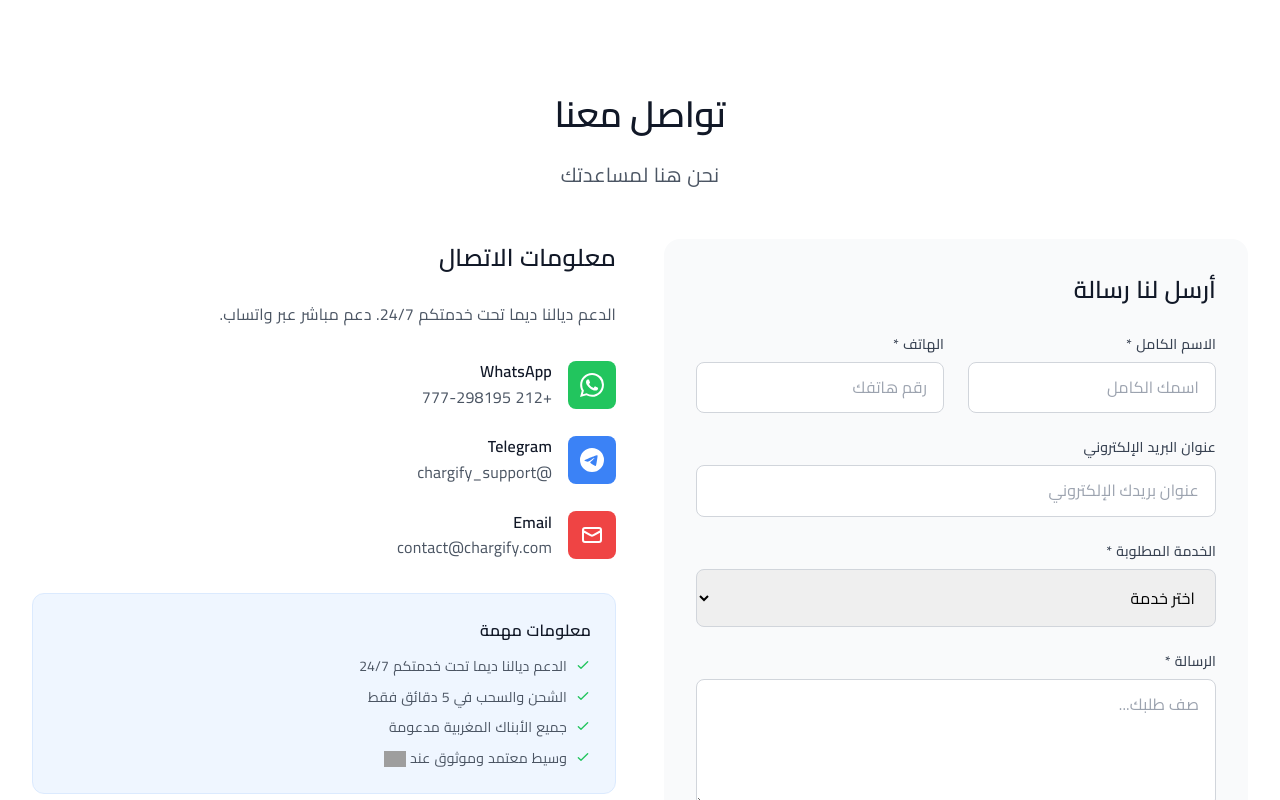
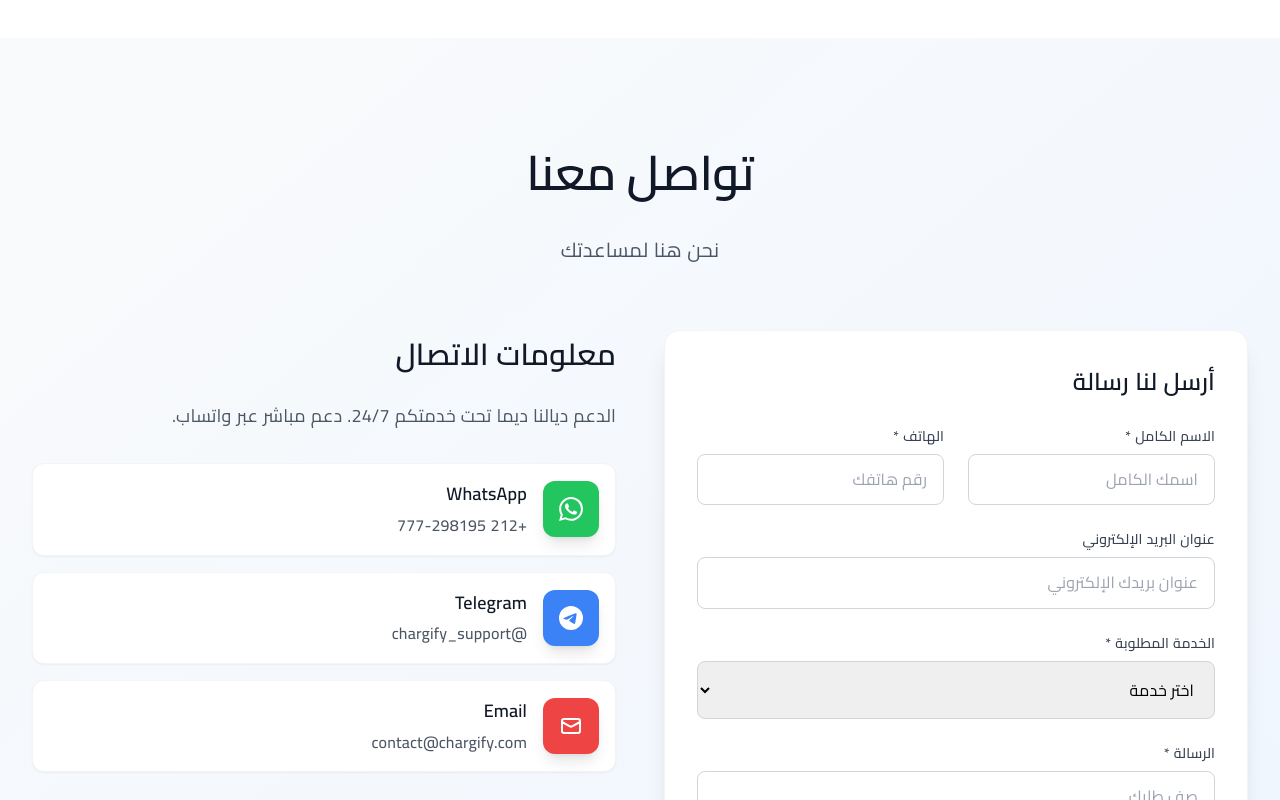
Before and after one commit to nbk265117/chargify, a React (Vite) app: page / in a window 1280 px wide. Shown: the part 7100-7900 px from the top of the page. Built offline with nearby package versions, Linux system fonts and the light colour scheme; grey boxes are pictures that could not be loaded.

Commit message:
Improve Contact section styling: Modern design with better visual hierarchy and spacing

```diff
--- a/src/components/Contact.jsx
+++ b/src/components/Contact.jsx
@@ -70,21 +70,21 @@ const Contact = () => {
   ]
 
   return (
-    <section id="contact" className="py-12 bg-white">
+    <section id="contact" className="py-16 lg:py-24 bg-gradient-to-br from-gray-50 to-blue-50">
       <div className="max-w-7xl mx-auto px-4 sm:px-6 lg:px-8">
         {/* Header */}
-        <div className="text-center mb-12">
-          <h2 className="text-3xl lg:text-4xl font-bold text-gray-900 mb-4">
+        <div className="text-center mb-16">
+          <h2 className="text-4xl lg:text-5xl font-bold text-gray-900 mb-6">
             {t('contact.title')}
           </h2>
-          <p className="text-xl text-gray-600 max-w-3xl mx-auto">
+          <p className="text-xl text-gray-600 max-w-3xl mx-auto leading-relaxed">
             <LogoText>{t('contact.subtitle')}</LogoText>
           </p>
         </div>
 
         <div className={`grid grid-cols-1 lg:grid-cols-2 gap-12 ${isRTL ? 'lg:grid-cols-2-reverse' : ''}`}>
           {/* Contact Form */}
-          <div className={`bg-gray-50 rounded-2xl p-8 ${isRTL ? 'text-right' : 'text-left'}`}>
+          <div className={`bg-white rounded-2xl p-8 shadow-xl border border-gray-100 ${isRTL ? 'text-right' : 'text-left'}`}>
             <h3 className="text-2xl font-bold text-gray-900 mb-6">
               {t('contact.sendMessage')}
             </h3>
@@ -192,31 +192,31 @@ const Contact = () => {
           {/* Contact Information */}
           <div className={`space-y-8 ${isRTL ? 'text-right' : 'text-left'}`}>
             <div>
-              <h3 className="text-2xl font-bold text-gray-900 mb-6">
+              <h3 className="text-3xl font-bold text-gray-900 mb-6">
                 {t('contact.contactInfo')}
               </h3>
-              <p className="text-gray-600 mb-8">
+              <p className="text-lg text-gray-600 mb-8 leading-relaxed">
                 <LogoText>{t('contact.contactDescription')}</LogoText>
               </p>
             </div>
 
             {/* Contact Methods */}
-            <div className="space-y-6">
+            <div className="space-y-4">
               {contactMethods.map((method, index) => (
-                <div key={index} className={`flex items-center ${isRTL ? 'space-x-reverse space-x-4' : 'space-x-4'}`}>
-                  <div className={`${method.color} text-white w-12 h-12 rounded-lg flex items-center justify-center flex-shrink-0`}>
+                <div key={index} className={`flex items-center ${isRTL ? 'space-x-reverse space-x-4' : 'space-x-4'} p-4 bg-white rounded-xl shadow-sm border border-gray-100 hover:shadow-md transition-all duration-300`}>
+                  <div className={`${method.color} text-white w-14 h-14 rounded-xl flex items-center justify-center flex-shrink-0 shadow-lg`}>
                     {method.icon}
                   </div>
-                  <div>
-                    <h4 className="font-semibold text-gray-900">{method.name}</h4>
-                    <p className="text-gray-600">{method.value}</p>
+                  <div className="flex-1">
+                    <h4 className="font-bold text-gray-900 text-lg mb-1">{method.name}</h4>
+                    <p className="text-gray-600 font-medium">{method.value}</p>
                   </div>
                 </div>
               ))}
             </div>
 
             {/* Additional Info */}
-            <div className="bg-gradient-to-r from-primary-50 to-blue-50 rounded-xl p-6 border border-primary-100">
+            <div className="bg-gradient-to-r from-primary-50 to-blue-50 rounded-xl p-6 border border-primary-100 shadow-lg">
               <h4 className="font-semibold text-gray-900 mb-3">{t('contact.importantInfo')}</h4>
               <ul className="space-y-2 text-sm text-gray-600">
                 <li className="flex items-start">
```
